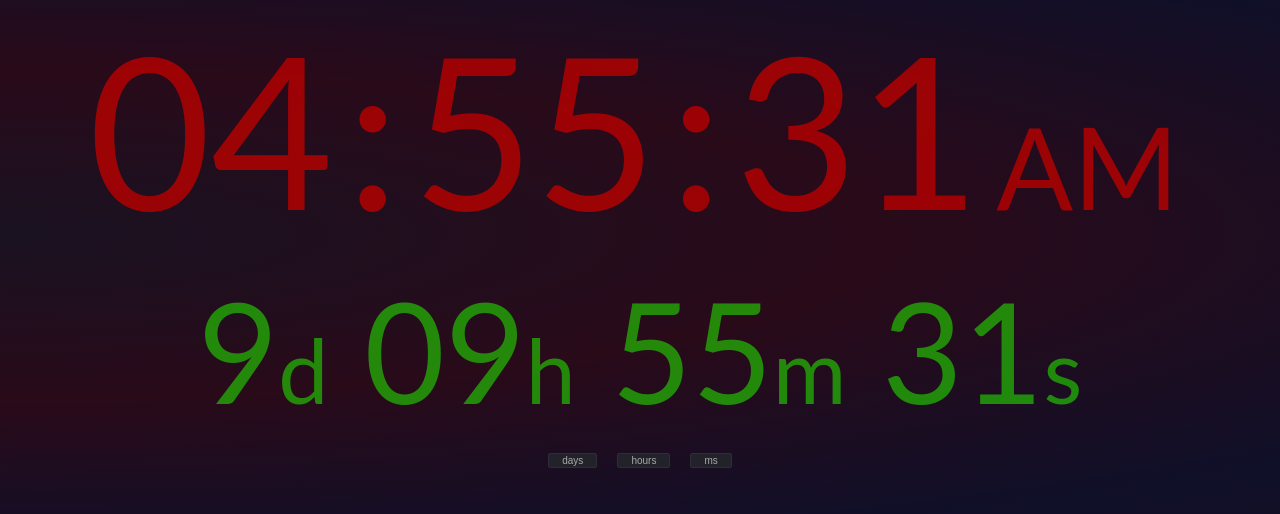
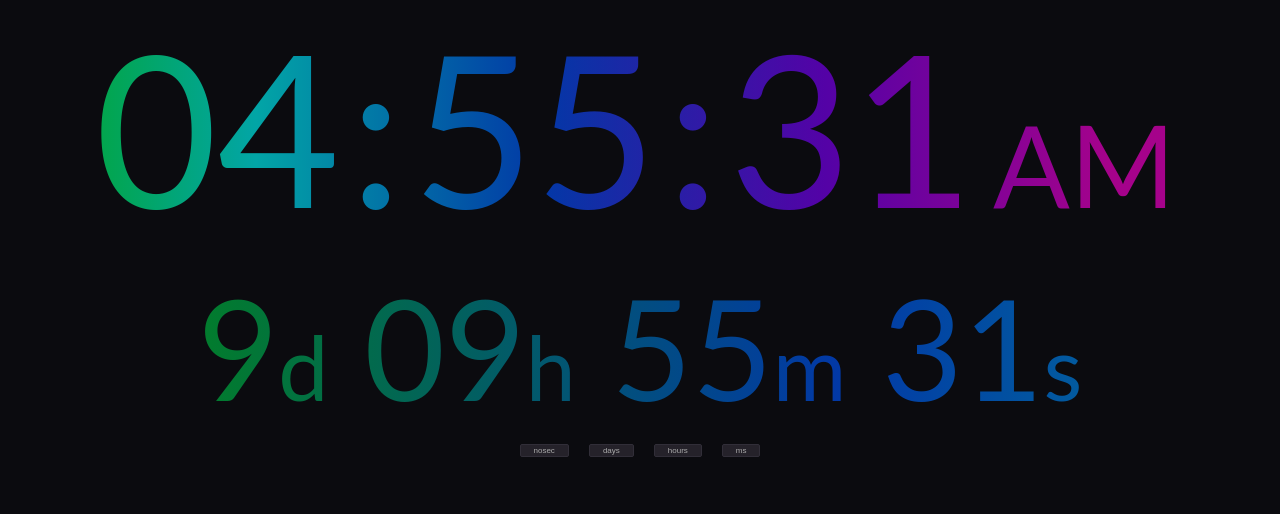
Before and after one commit to 13zebras/clock-timer-alarm, a React (Vite) app: page / in a window 1280 px wide. Shown: the top 514 px of the page. Built offline with nearby package versions, Linux system fonts and the light colour scheme.

Commit message:
added code for no seconds

```diff
--- a/src/App.css
+++ b/src/App.css
@@ -1,32 +1,31 @@
 :root {
-	--p-percent: 60%;
-	--opacity: 0.6;
+	--p-percent: 40%;
+	--opacity: 0.8;
 	--p-red: hsla(0, 100%, var(--p-percent), var(--opacity));
 	--p-orange: hsla(30, 100%, var(--p-percent), var(--opacity));
 	--p-yellow: hsla(60, 100%, var(--p-percent), var(--opacity));
 	--p-green: hsla(120, 100%, var(--p-percent), var(--opacity));
 	--p-cyan: hsla(180, 100%, var(--p-percent), var(--opacity));
-	--p-blue: hsla(240, 100%, var(--p-percent), var(--opacity));
+	--p-blue: hsla(220, 100%, var(--p-percent), var(--opacity));
 	--p-purple: hsla(270, 100%, var(--p-percent), var(--opacity));
-	--p-magenta: hsla(300, 100%, var(--p-percent), var(--opacity));
-	--g1: hsla(270, 30%, 10%, 1);
-	--g2: hsla(330, 60%, 10%, 1);
-	--g3: hsla(240, 45%, 11%, 1);
-	--g4: hsla(270, 35%, 9%, 1);
-	--g5: hsla(300, 45%, 9%, 1);
+	--p-magenta: hsla(310, 100%, var(--p-percent), var(--opacity));
+	--opacity-2: 0.8;
+	--g1: hsla(100, 100%, 25%, var(--opacity-2));
+	--g2: hsla(270, 100%, 45%, var(--opacity-2));
+	--g3: hsla(140, 100%, 30%, var(--opacity-2));
+	--g4: hsla(220, 100%, 40%, var(--opacity-2));
+	--g5: hsla(180, 100%, 35%, var(--opacity-2));
 }
 
 
 body {
-	background: -webkit-radial-gradient(left, var(--g1), var(--g2), var(--g3), var(--g4), var(--g5));
-	background-size: 200% 200%;
-	animation: gradient-animation 6s ease infinite;
-
-	/* background-color: hsl(240, 15%, 5%); */
+	background-color: hsl(240, 15%, 5%);
 }
 
 .App {
   text-align: center;
+	margin: 0;
+	padding: 0;
 }
 
 
@@ -41,41 +40,65 @@ body {
 .clock {
 	/* font-family: Courier, monospace; */
 	font-family: Lato, Roboto, Helvetica, sans-serif;
-	margin: 0.1rem 0;
+	margin: 0;
 	font-size: calc(14vw + 4vh);
-	color: #ba0100;
-	opacity: 0.8;
+	background: -webkit-linear-gradient(left, var(--p-red), var(--p-red), var(--p-orange), var(--p-yellow), var(--p-green), var(--p-cyan), var(--p-blue), var(--p-purple), var(--p-magenta), var(--p-magenta));
+	background-size: 200% 200%;
+	animation: gradient-animation 10s ease infinite;
+	background-clip: text;
+	-webkit-background-clip: text;
+	-webkit-text-fill-color: transparent;
+}
+
+.clock.ns {
+	font-size: calc(21vw + 3vh);
 }
 
 .clock span {
-	padding: 0 0.8rem;
+	padding: 0 0.6rem;
 }
 
 .clock span.clockPeriod {
 	font-size: calc(7vw + 3vh);
-	padding-left: 1rem;
+	padding-left: 1.2rem;
 }
 
 .time {
 	font-family: Lato, Roboto, Helvetica, sans-serif;
-	margin: 0.8rem 0 1rem;
+	margin: 0.7rem 0 .5rem;
 }
 
-.dy {
+.time.dy {
 	font-size: calc(9vw + 3vh);
-	color: #23dd00;
-	opacity: 0.6;
 }
 
-.hr {
+.time.ns {
 	font-size: calc(10vw + 3vh);
-	color: #12dd11;
-	opacity: 0.6;
 }
 
-.ms {
+.time.dy,
+.time.ns {
+	background: -webkit-linear-gradient(left, var(--g1), var(--g2), var(--g3), var(--g4), var(--g5));
+	background-size: 200% 200%;
+	animation: gradient-animation 20s ease infinite;
+	background-clip: text;
+	-webkit-background-clip: text;
+	-webkit-text-fill-color: transparent;
+}
+
+.time.hr {
+	font-size: calc(10vw + 3vh);
+	background: -webkit-linear-gradient(left, var(--g1), var(--g2), var(--g3), var(--g4), var(--g5));
+	background-size: 200% 200%;
+	animation: gradient-animation 20s ease infinite;
+	background-clip: text;
+	-webkit-background-clip: text;
+	-webkit-text-fill-color: transparent;
+}
+
+.time.ms {
 	font-size: 7vw;
-	color: #227722;
+	color: #228811;
 }
 
 .time span {
@@ -92,42 +115,46 @@ body {
 	/* width: 85px;
 	height: 28px; */
 	display: inline;
-	font-size: 10px;
+	font-size: 8px;
 	padding: 1px 13px;
 	border-radius: 2px;
-	border: 1px solid hsl(240, 10%, 20%);
-	background-color: hsl(240, 10%, 15%);
+	border: 1px solid hsl(260, 10%, 20%);
+	background-color: hsl(260, 10%, 15%);
 	color: #aaa;
 }
 
 .timeBtn:hover {
-	border: 1px solid hsl(240, 10%, 35%);
-	background-color: hsl(240, 10%, 30%);
+	border: 1px solid hsl(260, 20%, 35%);
+	background-color: hsl(260, 15%, 30%);
 	color: #ddd;
 }
 
 .timeBtn:active {
-	border: 1px solid hsl(240, 10%, 45%);
-	background-color: hsl(240, 30%, 35%);
+	border: 1px solid hsl(260, 40%, 45%);
+	background-color: hsl(260, 40%, 35%);
 	color: #fff;
 }
 
-.mint-button {
+.animation1 {
   background: -webkit-linear-gradient(left, var(--p-red), var(--p-orange), var(--p-yellow), var(--p-green), var(--p-cyan), var(--p-blue), var(--p-purple), var(--p-magenta));
   background-size: 200% 200%;
   animation: gradient-animation 8s ease infinite;
-  color: white;
+	background: -webkit-linear-gradient(left, #fc1937 30%, #8241eb 70%);
 }
 
-.disabled-button {
-	background: -webkit-linear-gradient(left, var(--g1), var(--g2), var(--g3), var(--g4));
+.animation2 {
+	background: -webkit-radial-gradient(left, var(--g1), var(--g2), var(--g3), var(--g4), var(--g5));
 	background-size: 200% 200%;
 	animation: gradient-animation 6s ease infinite;
-	color: #eeeef3;
-	font-size: 22px;
-	border: 1px solid #445;
-	font-style: italic;
   }
+
+	.gradient-text {
+		background: -webkit-linear-gradient(left, #fc1937 30%, #8241eb 70%);
+		background-clip: text;
+		-webkit-background-clip: text;
+		-webkit-text-fill-color: transparent;
+	}
+
 
 	/* KeyFrames */
 @-webkit-keyframes gradient-animation {
--- a/src/App.jsx
+++ b/src/App.jsx
@@ -110,6 +110,18 @@ function App() {
 		</div>
 	)
 
+	const renderClockNS = () => (
+		<div>
+			{clockHours}<span>:</span>{clockMins}<span className="clockPeriod">{clockPeriod}</span>
+		</div>
+	)
+
+	const renderNShtml = () => (
+    <div>
+			{totalDaysS}<span>d</span> {totalHoursS}<span>h</span> {totalMinutes}<span>m</span>
+		</div>
+  );
+
 	const renderHRhtml = () => (
     <div>
 			{totalHoursND}<span>h</span> {totalMinutes}<span>m</span> {totalSeconds}<span>s</span>
@@ -137,16 +149,21 @@ function App() {
 
   return (
     <div className="App">
-			<div className='clock'>{renderClock()}</div>
+			<div className={`clock ${timeType}`}>
+				{(timeType === 'ns') && renderClockNS()}
+				{(timeType !== 'ns') && renderClock()}
+			</div>
 			<div className={`time ${timeType}`}>
-
+				{(timeType === 'ns') && renderNShtml()}
 				{(timeType === 'hr') && renderHRhtml()}
 				{(timeType === 'dy') && renderDYhtml()}
 				{(timeType === 'ms') && renderMShtml()}
 
 			</div>
 			<div className="navContainer">
-
+				<button className="timeBtn" onClick={() => handleClick('ns')}>
+					nosec
+				</button>
 				<button className="timeBtn" onClick={() => handleClick('dy')}>
 					days
 				</button>
```
